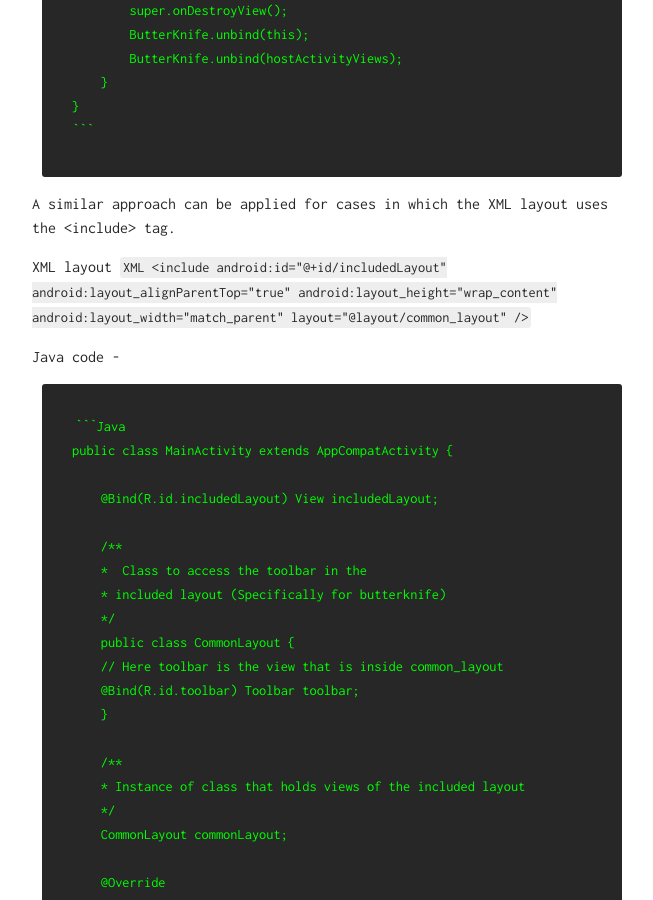
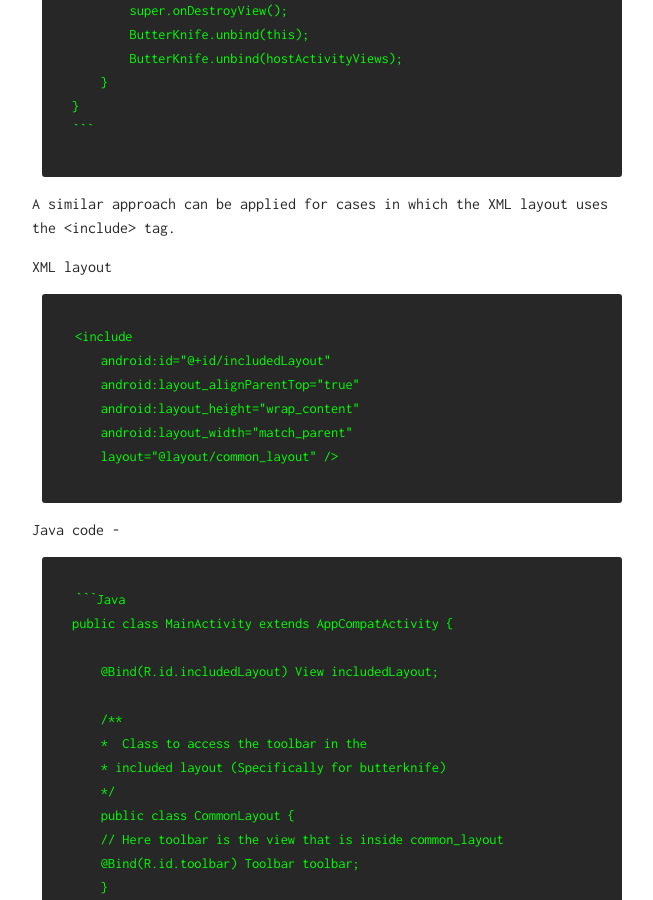
Before and after one commit to krtkush/krtkush.github.io, a Jekyll site: the page built from _posts/2016-05-10-delving-into-butterknife.md, in a window 1280 px wide and 900 px high, scrolled down 2332 px. Shown: the whole window, without its empty margins (308-961 px from the left). Built offline with Jekyll 4.4.1, drawn with Linux system fonts in a browser that asks for light colours.

Commit message:
Code highlight

````diff
--- a/_posts/2016-05-10-delving-into-butterknife.md
+++ b/_posts/2016-05-10-delving-into-butterknife.md
@@ -89,14 +89,13 @@ Things get a little interesting when you want to access a fragment's parent acti
 A similar approach can be applied for cases in which the XML layout uses the \<include\> tag.
 
 XML layout
-    ```XML
+
     <include
         android:id="@+id/includedLayout"
         android:layout_alignParentTop="true"
         android:layout_height="wrap_content"
         android:layout_width="match_parent"
         layout="@layout/common_layout" />
-    ```
 
 Java code -
 
````
Also changed, not shown: 1 other file.
